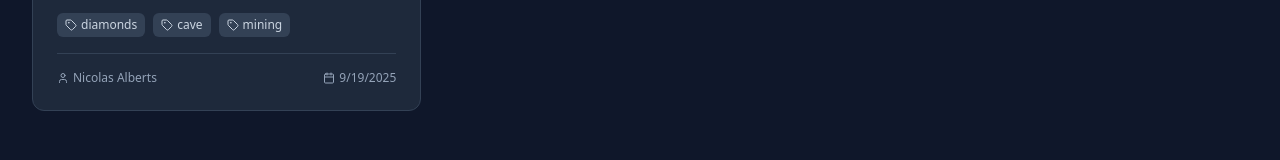
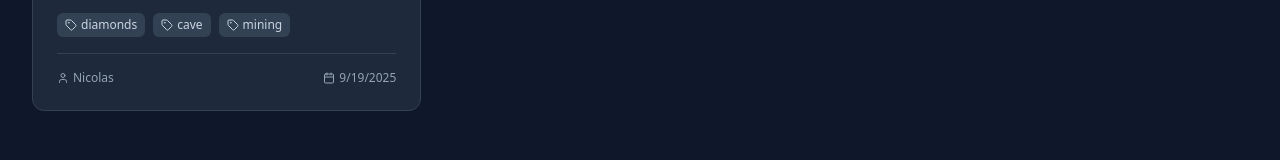
Before and after one commit to benjaminvantonder/fuhri-server-coordinates, a React (Vite) app: page / in a window 1280 px wide. Shown: the part 639-799 px from the top of the page. Built offline with nearby package versions, Linux system fonts and the light colour scheme.

Commit message:
cool nicolas naam

```diff
--- a/src/data/sampleCoordinates.ts
+++ b/src/data/sampleCoordinates.ts
@@ -11,7 +11,7 @@ export const sampleCoordinates: Coordinate[] = [
     dimension: "overworld",
     type: "natural",
     tags: ["diamonds", "cave", "mining"],
-    discoveredBy: "Nicolas Alberts",
+    discoveredBy: "Nicolas",
     dateDiscovered: "2025-09-19",
   },
 ];
```
